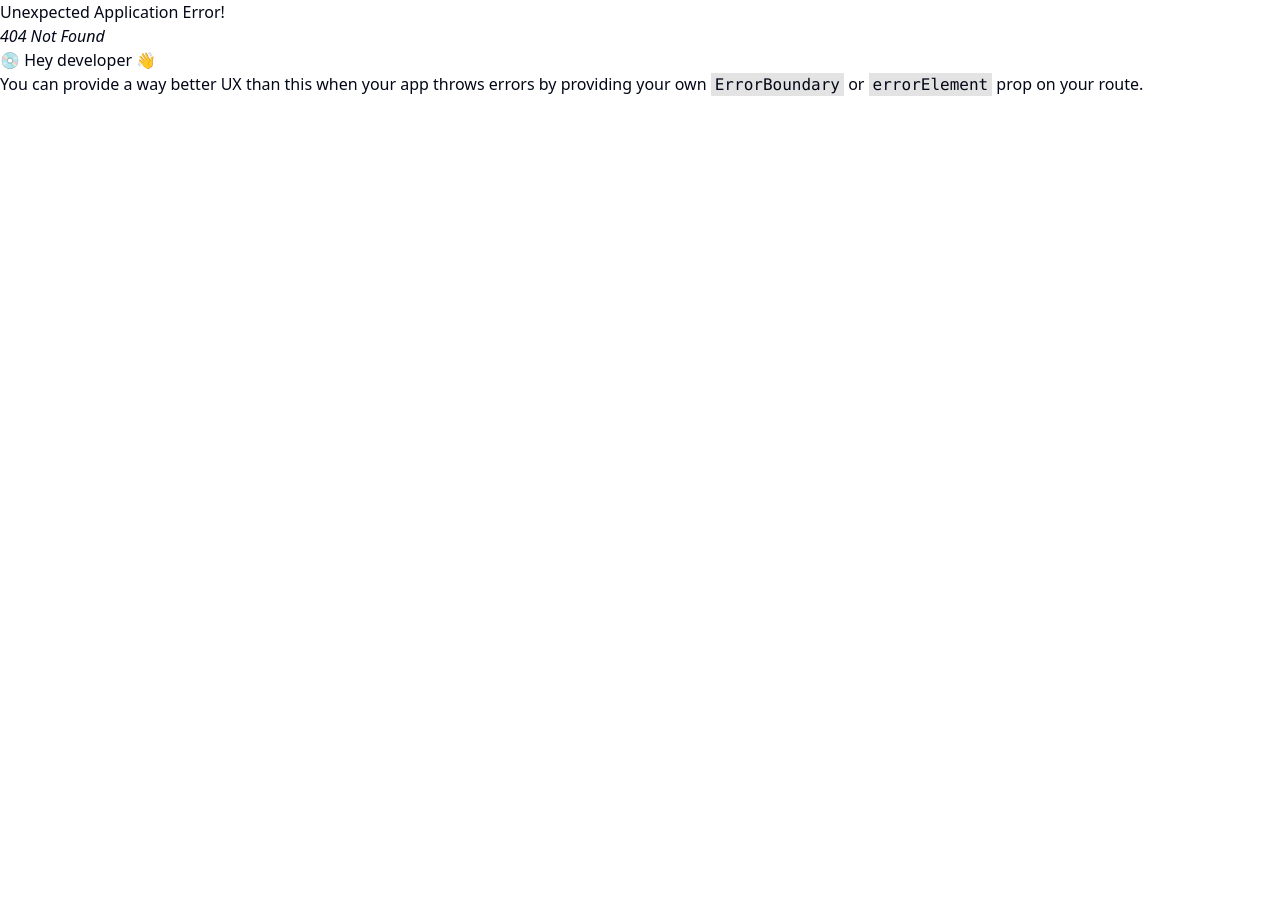
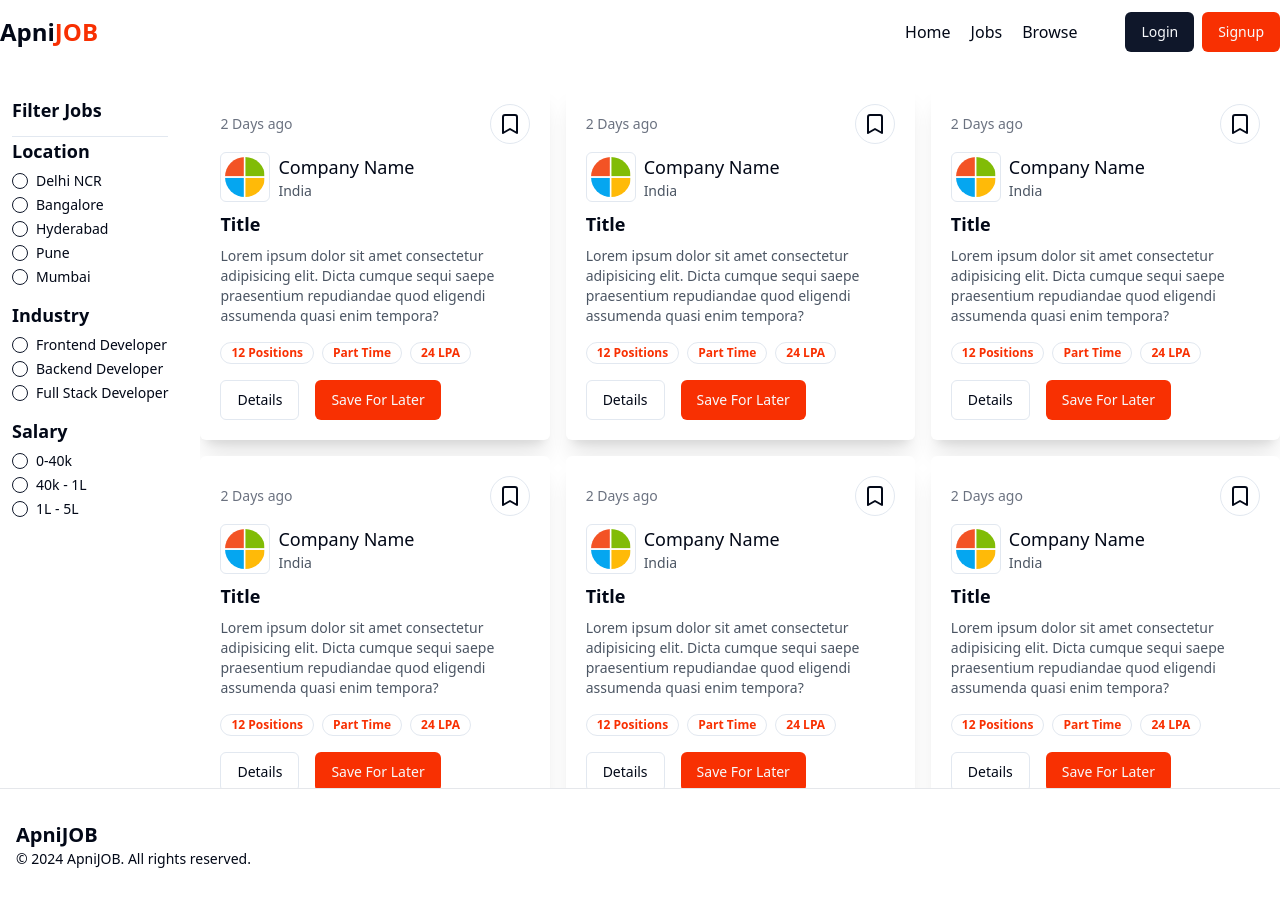
Before and after one commit to legendajar/job-portal-mern, a React (Vite) app in the folder frontend/: page /jobs in a window 1280 px wide. Before the commit this address had no page. Before the commit the page ends 800 px from the top, so only its background shows below. Built offline with nearby package versions, Linux system fonts and the light colour scheme.

Commit message:
chore: Update frontend dependencies and add Embla Carousel for latest job display

```diff
--- a/frontend/src/App.jsx
+++ b/frontend/src/App.jsx
@@ -2,6 +2,7 @@
 import Home from './page/Home/Home';
 import Login from './page/Auth/Login/Login';
 import Signup from './page/Auth/Signup/Signup';
+import Jobs from './page/Jobs/Jobs';
 
 const appRouter = createBrowserRouter([
   {
@@ -17,8 +18,8 @@
     element: <Signup />
   },
   {
-    path: '/',
-    element: <Home />
+    path: '/jobs',
+    element: <Jobs />
   },
   {
     path: '/',
--- /dev/null
+++ b/frontend/src/components/FilterCard/FilterCard.jsx
@@ -0,0 +1,48 @@
+import React from 'react'
+import { RadioGroup, RadioGroupItem } from '../ui/radio-group'
+import { Label } from '../ui/label'
+
+const filterData = [
+    {
+        filterType: "Location",
+        array: ["Delhi NCR", "Bangalore", "Hyderabad", "Pune", "Mumbai"]
+    },
+    {
+        filterType: "Industry",
+        array: ["Frontend Developer", "Backend Developer", "Full Stack Developer"]
+    },
+    {
+        filterType: "Salary",
+        array: ["0-40k", "40k - 1L", "1L - 5L"]
+    }
+]
+
+const FilterCard = () => {
+  return (
+    <div className='w-full bg-white p-3 rounded-md'>
+        <h1 className='font-bold text-lg'>Filter Jobs</h1>
+        <hr className='mt-3'/>
+        <RadioGroup>
+            {
+                filterData.map((item, index) => (
+                    <div key={index}>
+                        <h1 className='font-bold text-lg'>{item.filterType}</h1>
+                        {
+                            item.array.map((item, index) => {
+                                return (
+                                    <div className='flex items-center space-x-2 my-2' key={index}>
+                                        <RadioGroupItem value={item} />
+                                        <Label>{item}</Label>
+                                    </div>
+                                )
+                            })
+                        }
+                    </div>
+                ))
+            }
+        </RadioGroup>
+    </div>
+  )
+}
+
+export default FilterCard
--- /dev/null
+++ b/frontend/src/components/Job/Job.jsx
@@ -0,0 +1,48 @@
+import React from 'react'
+import { Button } from '../ui/button'
+import { Bookmark } from 'lucide-react'
+import { Avatar } from '../ui/avatar'
+import { AvatarImage } from '@radix-ui/react-avatar'
+import { Badge } from '../ui/badge'
+
+const Job = () => {
+  return (
+    <div className='p-5 rounded-md shadow-xl bg-white border-gray-100'>
+        <div className='flex items-center justify-between'>
+            <p className='text-sm text-gray-500'> 2 Days ago </p>
+            <Button variant='outline' className='rounded-full' size='icon'>
+                <Bookmark />
+            </Button>
+        </div>
+        <div className="flex items-center gap-2 my-2">
+            <Button className="p-6" variant="outline" size="icon">
+                <Avatar>
+                    <AvatarImage src='/microsoft_logo.png' />
+                </Avatar>
+            </Button>
+            <div>
+                <h1 className='font-medium text-lg'>Company Name</h1>
+                <p className='text-sm text-gray-600'> India </p>
+            </div>
+        </div>
+
+        <div>
+            <h1 className='font-bold text-lg my-2'>Title</h1>
+            <p className='text-sm text-gray-600'>Lorem ipsum dolor sit amet consectetur adipisicing elit. Dicta cumque sequi saepe praesentium repudiandae quod eligendi assumenda quasi enim tempora?</p>
+        </div>
+
+        <div className='flex items-center gap-2 mt-4'>
+            <Badge className='text-[#F83002] font-bold' variant='ghost'>12 Positions</Badge>
+            <Badge className='text-[#F83002] font-bold' variant='ghost'>Part Time</Badge>
+            <Badge className='text-[#F83002] font-bold' variant='ghost'>24 LPA</Badge>
+        </div>
+        <div className='flex items-center gap-4 mt-4'>
+            <Button variant='outline'>Details</Button>
+            <Button className='bg-[#F83002]'>Save For Later</Button>
+        </div>
+
+    </div>
+  )
+}
+
+export default Job
--- a/frontend/src/components/LatestJobs/LatestJobCards.jsx
+++ b/frontend/src/components/LatestJobs/LatestJobCards.jsx
@@ -1,11 +1,27 @@
 import React from 'react'
+import { Badge } from '../ui/badge'
 
 
 
 const LatestJobCards = () => {
   return (
-    <div>
-        Latest Job Cards
+    <div className="p-5 rounded-md shadow-xl bg-white border border-gray-100 cursor-pointer">
+
+      <div>
+        <h1 className='font-medium text-lg'>Company Name</h1>
+        <p className='text-sm text-gray-500'>India</p>
+      </div>
+
+      <div>
+        <h1 className='font-bold text-lg my-2'>Job Title</h1>
+        <p className='text-sm text-gray-600'>Lorem ipsum dolor sit amet consectetur adipisicing elit. Lorem ipsum dolor sit amet.</p>
+      </div>
+
+      <div className='flex items-center gap-2 mt-4'>
+        <Badge className='text-[#F83002] font-bold' variant='ghost'>12 Positions</Badge>
+        <Badge className='text-[#F83002] font-bold' variant='ghost'>Part Time</Badge>
+        <Badge className='text-[#F83002] font-bold' variant='ghost'>24 LPA</Badge>
+      </div>
     </div>
   )
 }
--- a/frontend/src/components/LatestJobs/LatestJobs.jsx
+++ b/frontend/src/components/LatestJobs/LatestJobs.jsx
@@ -11,9 +11,11 @@
             <span className="text-[#f83002]"> Latest & Top </span> Job Openings
         </h1>
         {/* Multiple Job Cards Display */}
-        {
-            randomJobs.map((item, index) => <LatestJobCards /> )
-        }
+        <div className="grid grid-cols-3 gap-4 my-5">
+          {
+              randomJobs.slice(0,6).map((item, index) => <LatestJobCards /> )
+          }
+        </div>
     </div>
   )
 }
--- /dev/null
+++ b/frontend/src/components/shared/Footer/Footer.jsx
@@ -0,0 +1,24 @@
+import React from 'react'
+
+const Footer = () => {
+  return (
+    <footer className='border-t border-t-gray-200 py-8'>
+        <div className="container mx-auto px-4">
+            <div className="flex flex-col md:flex-row justify-between items-center">
+                <div className="mb-4 md:mb-0">
+                    <h2 className="text-xl font-bold">ApniJOB</h2>
+                    <p className="text-sm">
+                        &copy; 2024 ApniJOB. All rights reserved.
+                    </p>
+                </div>
+
+                <div className="flex space-x-4 mt-4 md:mt-0">
+                    <a href="#"></a>
+                </div>
+            </div>
+        </div>
+    </footer>
+  )
+}
+
+export default Footer
--- a/frontend/src/components/shared/Navbar/Navbar.jsx
+++ b/frontend/src/components/shared/Navbar/Navbar.jsx
@@ -18,9 +18,9 @@
                 </Link>
                 <div className="flex items-center gap-12">
                     <ul className="flex font-medium items-center gap-5">
-                        <li>Home</li>
-                        <li>Jobs</li>
-                        <li>Browse</li>
+                        <li><Link to='/'>Home</Link></li>
+                        <li><Link to='/jobs'>Jobs</Link></li>
+                        <li><Link to='/browse'>Browse</Link></li>
                     </ul>
                     {
                         !user ? (
--- /dev/null
+++ b/frontend/src/components/ui/badge.jsx
@@ -0,0 +1,34 @@
+import * as React from "react"
+import { cva } from "class-variance-authority";
+
+import { cn } from "@/lib/utils"
+
+const badgeVariants = cva(
+  "inline-flex items-center rounded-full border px-2.5 py-0.5 text-xs font-semibold transition-colors focus:outline-none focus:ring-2 focus:ring-ring focus:ring-offset-2",
+  {
+    variants: {
+      variant: {
+        default:
+          "border-transparent bg-primary text-primary-foreground hover:bg-primary/80",
+        secondary:
+          "border-transparent bg-secondary text-secondary-foreground hover:bg-secondary/80",
+        destructive:
+          "border-transparent bg-destructive text-destructive-foreground hover:bg-destructive/80",
+        outline: "text-foreground",
+      },
+    },
+    defaultVariants: {
+      variant: "default",
+    },
+  }
+)
+
+function Badge({
+  className,
+  variant,
+  ...props
+}) {
+  return (<div className={cn(badgeVariants({ variant }), className)} {...props} />);
+}
+
+export { Badge, badgeVariants }
--- a/frontend/src/page/Home/Home.jsx
+++ b/frontend/src/page/Home/Home.jsx
@@ -1,17 +1,18 @@
 import CategoryCarousel from '@/components/CategoryCarousel/CategoryCarousel'
 import HeroSection from '@/components/HeroSection/HeroSection'
 import LatestJobs from '@/components/LatestJobs/LatestJobs'
+import Footer from '@/components/shared/Footer/Footer'
 import Navbar from '@/components/shared/Navbar/Navbar'
 
 
 const Home = () => {
   return (
     <div>
-        <Navbar />
-        <HeroSection />
-        <CategoryCarousel />
-        <LatestJobs />
-        {/* <Footer /> */}
+      <Navbar />
+      <HeroSection />
+      <CategoryCarousel />
+      <LatestJobs />
+      <Footer />
     </div>
   )
 }
--- /dev/null
+++ b/frontend/src/page/Jobs/Jobs.jsx
@@ -0,0 +1,40 @@
+import FilterCard from "@/components/FilterCard/FilterCard";
+import Job from "@/components/Job/Job";
+import Footer from "@/components/shared/Footer/Footer";
+import Navbar from "@/components/shared/Navbar/Navbar";
+import React from "react";
+
+const jobsArray = [1, 2, 3, 4, 5, 6, 7, 8, 9];
+
+const Jobs = () => {
+  return (
+    <div>
+      <Navbar />
+      <div className="max-w-7xl mx-auto mt-5">
+        <div className="flex gap-5">
+          <div className="w-20%">
+            <FilterCard />
+          </div>
+          {
+            jobsArray.length <= 0 ? (
+            <span> Job Not Found </span>
+            ) : (
+                <div className="flex-1 h-[88vh] overflow-y-auto pb-5">
+                <div className="grid grid-cols-3 gap-4">
+                    {jobsArray.map((item, index) => (
+                    <div key={index}>
+                        <Job />
+                    </div>
+                    ))}
+                </div>
+                </div>
+            )
+          }
+        </div>
+      </div>
+      <Footer />
+    </div>
+  );
+};
+
+export default Jobs;
```
Also changed, not shown: frontend/public/microsoft_logo.png (added).
